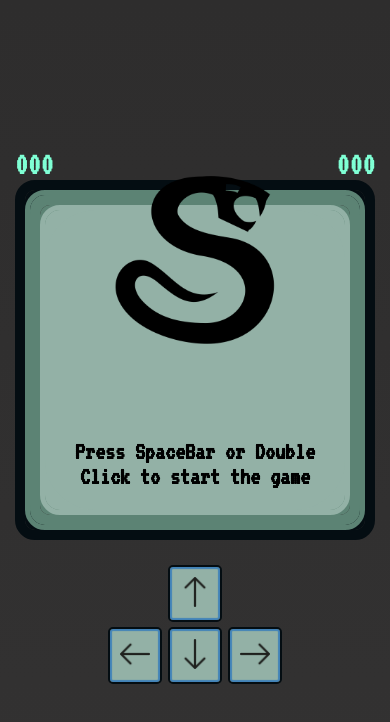
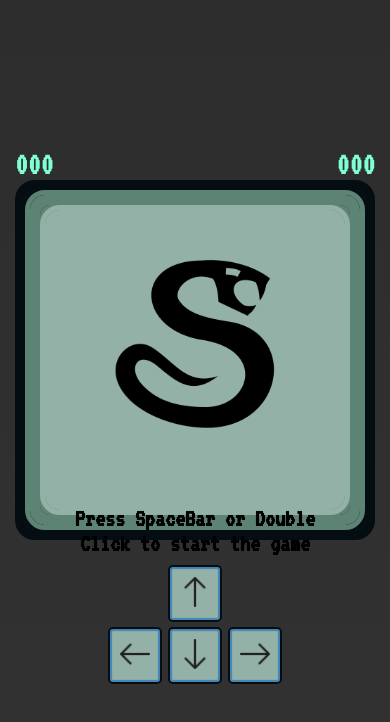
Before and after one commit to AtalRajPaudel/RetroSnakeGame, a plain HTML site: page index.html in a window 390 px wide. Drawn offline with Linux system fonts and the light colour scheme.

Commit message:
Update style.css

```diff
--- a/style.css
+++ b/style.css
@@ -149,11 +149,12 @@ button:active{
     .instruction-text{
         font-size: 25px;
         width: 250px;
-        top: 52%;
+        top: 60%;
     }
 
     .snake-logo{
         width: 180px;
+        top: 30%;
     }
 
     .game-border-3{
```
